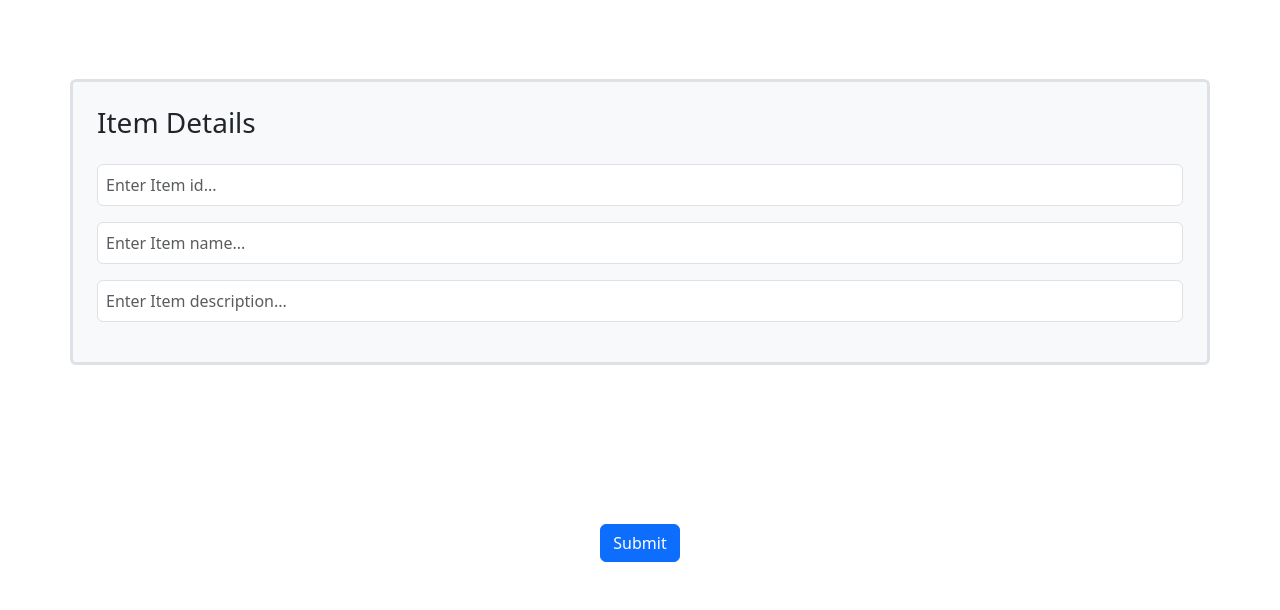
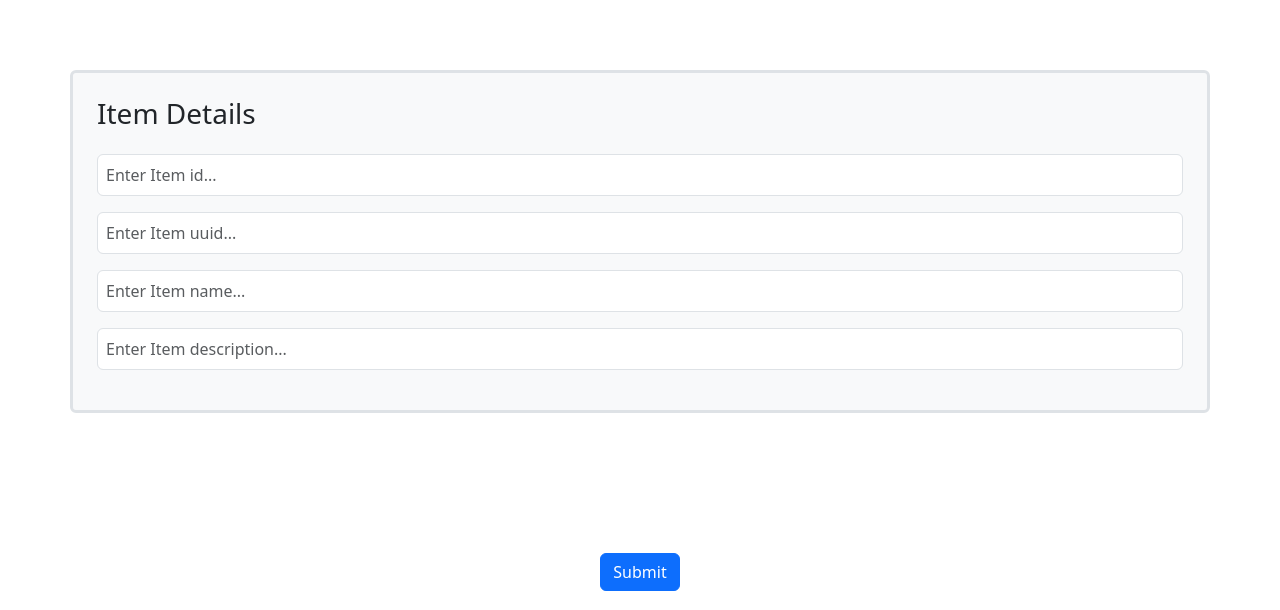
Before and after one commit to Mohit-d13/flask-service-pj, a Flask app: page /to_do_item in a window 1280 px wide. Shown: the top 610 px of the page. Run offline with Flask 3, Linux system fonts and the light colour scheme.

Commit message:
added uuid field

```diff
--- a/frontend/app.py
+++ b/frontend/app.py
@@ -57,6 +57,8 @@ def to_do_item():
         error = None
         if not item_dt['id']:
             error = "Item id is required."
+        if not item_dt['uuid']:
+            error = "UUID is missing"
         if not item_dt['name']:
             error = "Item name is required."
         if not item_dt['description']:
--- a/frontend/templates/to_do_item.html
+++ b/frontend/templates/to_do_item.html
@@ -7,6 +7,9 @@
         <h3 class="mb-4">Item Details</h3>
         <div class="mb-3">
             <input class="form-control p-2" type="number" name="id" placeholder="Enter Item id..." required>
+        </div>
+        <div class="mb-3">
+            <input class="form-control p-2" type="number" name="uuid" placeholder="Enter Item uuid..." required>
         </div>
         <div class="mb-3">
             <input class="form-control p-2" type="text" name="name" placeholder="Enter Item name..." required>
```
